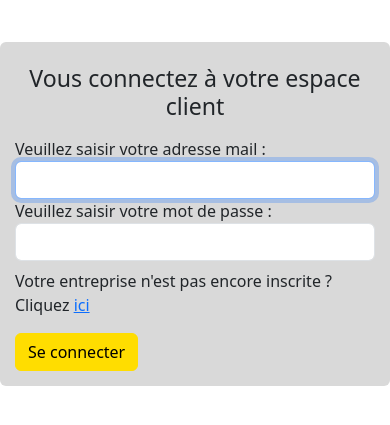
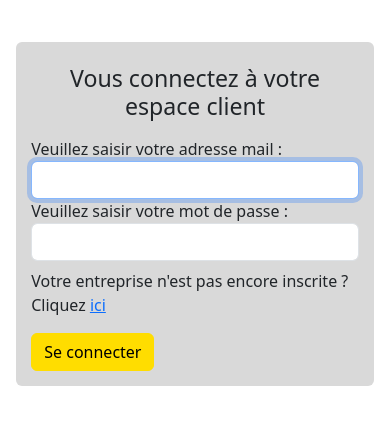
Before and after one commit to Killrian47/Projet-QSA, a Symfony app: template templates/security/login.html.twig in a window 390 px wide. Shown: the part 141-566 px from the top of the page. Run offline with Twig, Linux system fonts and the light colour scheme; the template is opened without the code that fills it, so the values that code supplies are empty; some libraries are stand-ins or nearby versions.

Commit message:
login form style done

```diff
--- a/templates/security/login.html.twig
+++ b/templates/security/login.html.twig
@@ -5,7 +5,7 @@
 {% block body %}
     <form method="post">
         <div class="d-flex flex-column justify-content-center align-items-center">
-            <div class="col-12 col-md-8 col-lg-5 mt-2 qsa-login-form-connexion rounded">
+            <div class="col-11 col-md-8 col-lg-5 mt-2 qsa-login-form-connexion rounded">
                 <h3 class="mb-3 text-center mt-2">Vous connectez à votre espace client</h3>
 
                 {% if error %}
```
